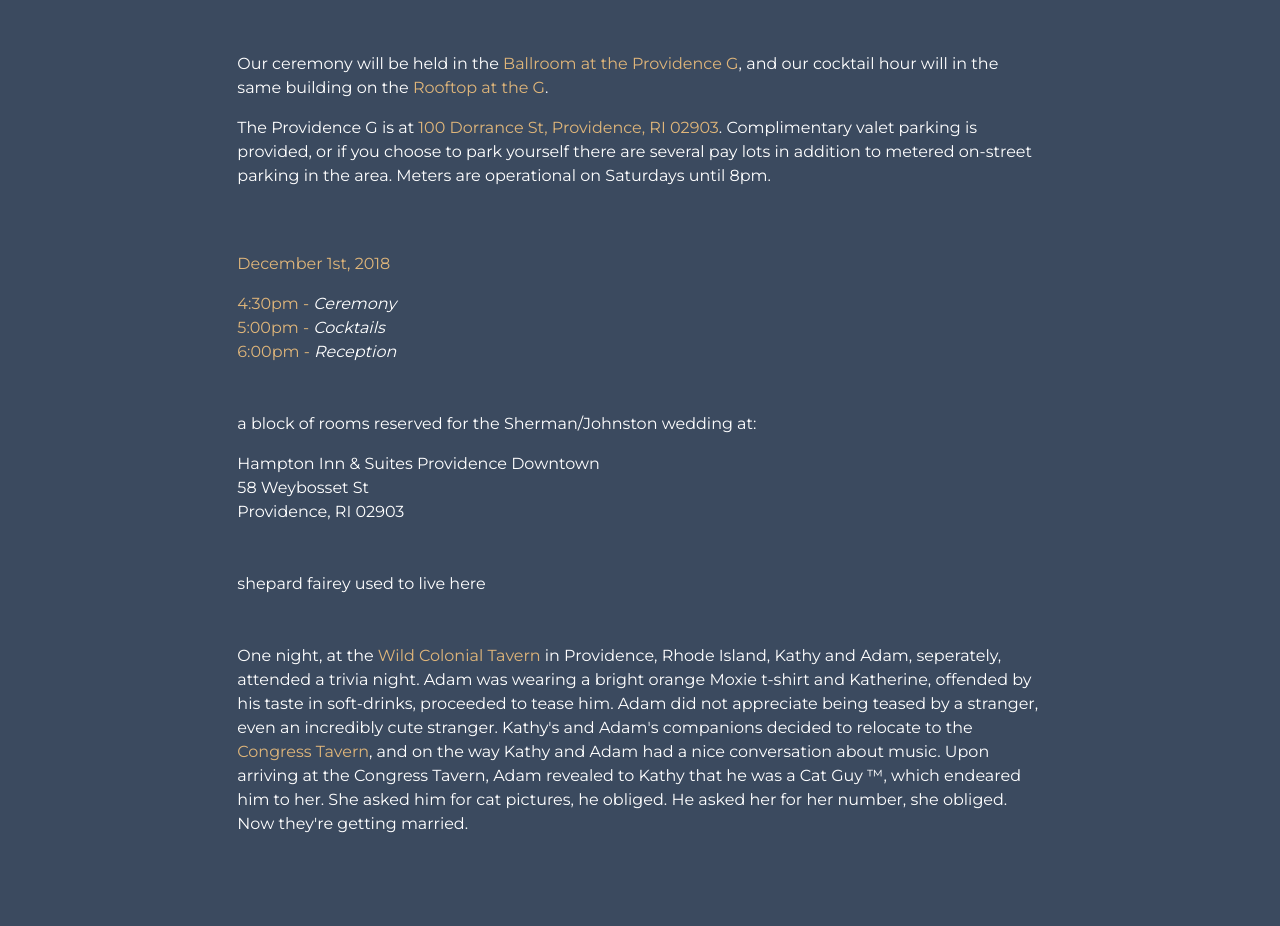
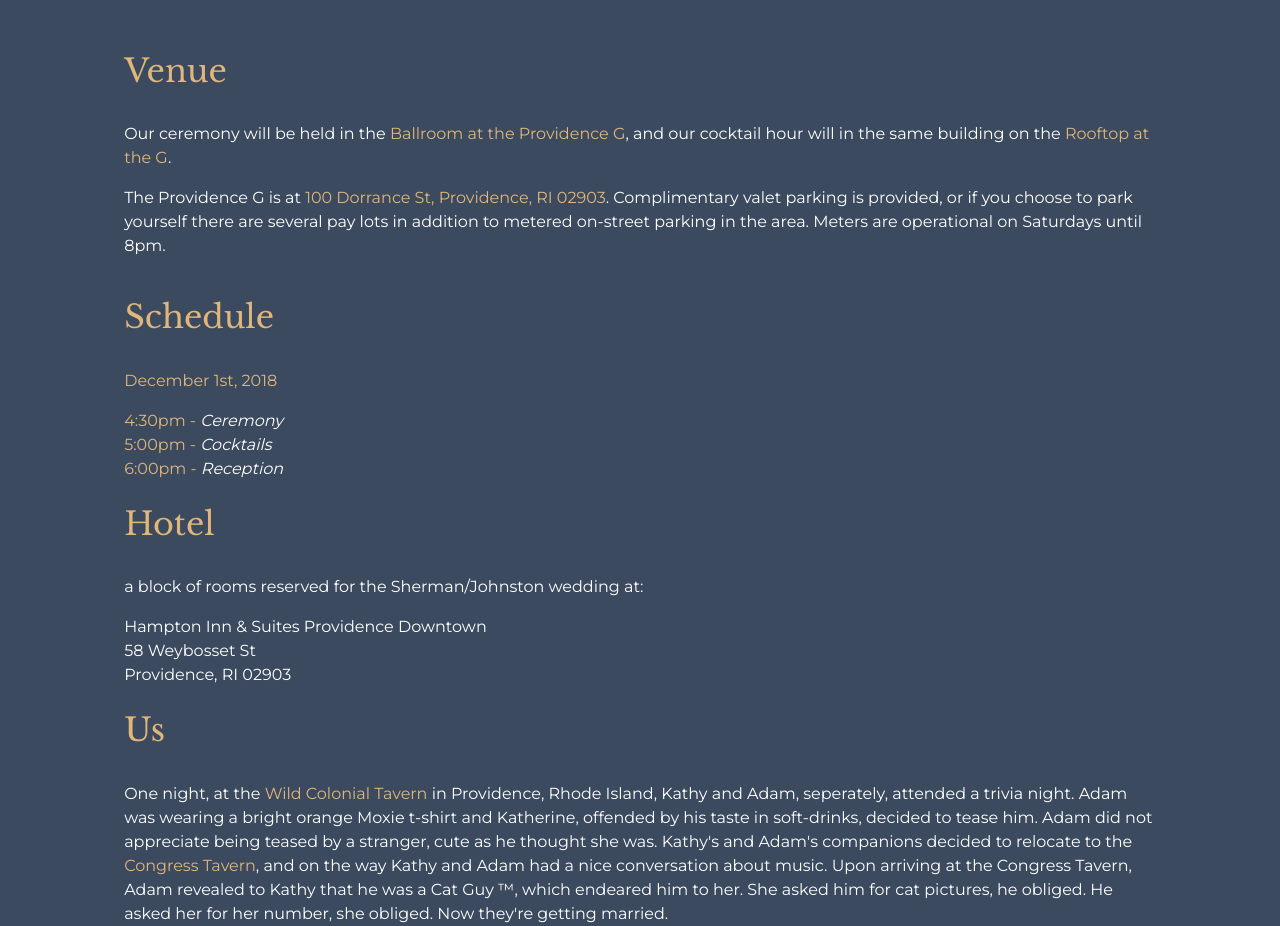
Before and after one commit to atomjohnston/shermston-dot-com, a plain HTML site: page index.html in a window 1280 px wide. Shown: the part 820-1746 px from the top of the page. Before the commit the page ends 1680 px from the top, so only its background shows below. Drawn offline with nearby package versions, Linux system fonts and the light colour scheme.

Commit message:
different approach to layout

```diff
--- a/index.html
+++ b/index.html
@@ -6,7 +6,7 @@
     <link href="https://fonts.googleapis.com/css?family=Montserrat" rel="stylesheet" type="text/css">
     <link href="https://fonts.googleapis.com/css?family=Libre+Baskerville" rel="stylesheet">
     <link href="styles/shermston.css" rel="stylesheet" type="text/css">
-    <!-- <link href="shermston.min.css" rel="stylesheet" type="text/css"> -->
+    <!-- <link href="styles/shermston.min.css" rel="stylesheet" type="text/css"> -->
     <meta name="viewport" content="width=device-width, initial-scale=1.0">
     <title>Sherman-Johnston Wedding</title>
   </head>
@@ -22,7 +22,7 @@
           <a class="nav-item nav-link" href="#venue">Venue</a>
           <a class="nav-item nav-link" href="#schedule">Schedule</a>
           <a class="nav-item nav-link" href="#hotel">Hotel</a>
-          <a class="nav-item nav-link" href="#pvd">Providence</a>
+          <!-- <a class="nav-item nav-link" href="#pvd">Providence</a> -->
           <a class="nav-item nav-link" href="#us">Us</a>
         </div>
       </div>
@@ -37,7 +37,7 @@
             <p>December 1st, 2018</p>
             <span>4:30pm - <i class="note">Ceremony</i></span><br/>
             <span>5:00pm - <i class="note">Cocktails</i></span><br/>
-            <span>6:00pm - <i class="note">Reception</i></span><br/><br/>
+            <span>6:00pm - <i class="note">Reception</i></span><br/><br/><br/>
           </div>
           <address>
             <a href="https://www.providenceg.com/provg-ballroom/" target="_blank">Ballroom at the Providence G</a><br>
@@ -48,11 +48,16 @@
         <div class="col-2"></div>
       </div>
     </div>
-    <div id="content">
-      <div id="venue" class="container-fluid">
+    <div id="content container-fluid">
       <div class="row">
-          <div class="col-2"></div>
-          <div class="col-8 p-4">
+        <div class="col"></div>
+        <div class="col-10">
+
+          <div id="main">
+            <div id="venue" class="container-fluid blurb">
+              <div class="row my-4"><div class="col"><h2>Venue</h2></div></div>
+              <div class="row">
+                <div class="col">
                   <p>
                     Our ceremony will be held in the <a href="http://www.providenceg.com/provg-ballroom/" target="_blank">Ballroom at the Providence G</a>,
                     and our cocktail hour will in the same building on the <a href="http://www.providenceg.com/provg-rooftop/" target="_blank">Rooftop at the G</a>.
@@ -63,25 +68,25 @@
                     Meters are operational on Saturdays until 8pm.
                   </p>
                 </div>
-          <div class="col-2"></div>
               </div>
             </div>
-      <div id="schedule" class="container-fluid">
+
+            <div id="schedule" class="container-fluid blurb">
+              <div class="row my-4"><div class="col"><h2>Schedule</h2></div></div>
               <div class="row">
-          <div class="col-2"></div>
-          <div class="col-8 p-4 schedule">
+                <div class="col schedule">
                   <p>December 1st, 2018</p>
                   <span>4:30pm - <i class="note">Ceremony</i></span><br/>
                   <span>5:00pm - <i class="note">Cocktails</i></span><br/>
                   <span>6:00pm - <i class="note">Reception</i></span>
                 </div>
-          <div class="col-2"></div>
               </div>
             </div>
-      <div id="hotel" class="container-fluid">
+
+            <div id="hotel" class="container-fluid blurb">
+              <div class="row my-4"><div class="col"><h2>Hotel</h2></div></div>
               <div class="row">
-          <div class="col-2"></div>
-          <div class="col-8 p-4">
+                <div class="col">
                   <p class="note">a block of rooms reserved for the Sherman/Johnston wedding at:</p>
                   <div class="address">
                     <span class="place">Hampton Inn &amp; Suites Providence Downtown</span><br/>
@@ -89,33 +94,33 @@
                     <span>Providence, RI 02903</span><br/>
                   </div>
                 </div>
-          <div class="col-2"></div>
               </div>
             </div>
-      <div id="pvd" class="container-fluid">
+
+            <!-- <div id="pvd" class="container-fluid blurb">
+              <div class="row my-4"><div class="col"><h2>Providence</h2></div></div>
               <div class="row">
-          <div class="col-2"></div>
-          <div class="col-8 p-4">
-            shepard fairey used to live here
+                <div class="col">shepard fairey used to live here</div>
               </div>
-          <div class="col-2"></div>
+            </div> -->
+
+            <div id="us" class="container-fluid blurb">
+              <div class="row my-4"><div class="col"><h2>Us</h2></div></div>
+              <div class="row">
+                <div class="col">
+                  One night, at the <a href="http://www.wildcolonial.com" target="_blank">Wild Colonial Tavern</a> in Providence, Rhode Island, Kathy and Adam, seperately,
+                  attended a trivia night. Adam was wearing a bright orange Moxie t-shirt and Katherine, offended by his taste in soft-drinks, decided to tease him. Adam did
+                  not appreciate being teased by a stranger, cute as he thought she was. Kathy's and Adam's companions decided to relocate to the
+                  <a href="https://www.facebook.com/thecongresstavern/" target="_blank">Congress Tavern</a>, and on the way Kathy and Adam had a nice conversation about music.
+                  Upon arriving at the Congress Tavern, Adam revealed to Kathy that he was a Cat Guy &trade;, which endeared him to her. She asked him for cat pictures, he obliged.
+                  He asked her for her number, she obliged. Now they're getting married.
                 </div>
               </div>
-      <div id="us" class="container-fluid">
-        <div class="row">
-          <div class="col-2"></div>
-          <div class="col-8 p-4">
-            One night, at the <a href="http://www.wildcolonial.com" target="_blank">Wild Colonial Tavern</a> in Providence, Rhode Island,
-            Kathy and Adam, seperately, attended a trivia night. Adam was wearing a bright orange Moxie t-shirt
-            and Katherine, offended by his taste in soft-drinks, proceeded to tease him. Adam did not
-            appreciate being teased by a stranger, even an incredibly cute stranger. Kathy's and Adam's
-            companions decided to relocate to the <a href="https://www.facebook.com/thecongresstavern/" target="_blank">Congress Tavern</a>,
-            and on the way Kathy and Adam had a nice conversation about music. Upon arriving at the Congress Tavern,
-            Adam revealed to Kathy that he was a Cat Guy &trade;, which endeared him to her. She asked him for cat pictures, he obliged. He asked her for her number, she obliged.
-            Now they're getting married.
             </div>
-          <div class="col-2"></div>
+
           </div>
+        </div>
+        <div class="col"></div>
       </div>
     </div>
     <script src="https://code.jquery.com/jquery-3.3.1.slim.min.js" integrity="sha384-q8i/X+965DzO0rT7abK41JStQIAqVgRVzpbzo5smXKp4YfRvH+8abtTE1Pi6jizo" crossorigin="anonymous"></script>
--- a/styles/shermston.css
+++ b/styles/shermston.css
@@ -9,6 +9,7 @@ body {
 #main-nav {
   background: #3b4a5f;
 }
+h2,
 .brass-tacks,
 #main-nav #nav-brand {
   font-family: 'Libre Baskerville', serif;
@@ -26,6 +27,7 @@ address,
   text-align: center;
 }
 a,
+h2,
 a:hover,
 .schedule,
 #main-nav a:hover,
```
Also changed, not shown: styles/shermston.min.css. Lines whose indentation alone changed are shown as unchanged.
